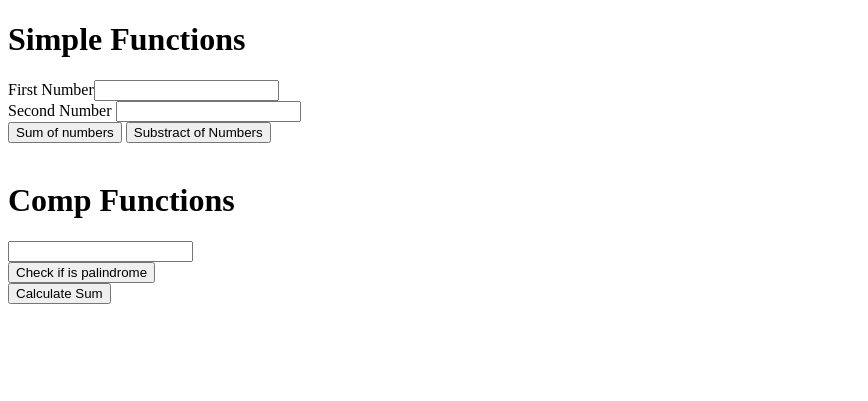
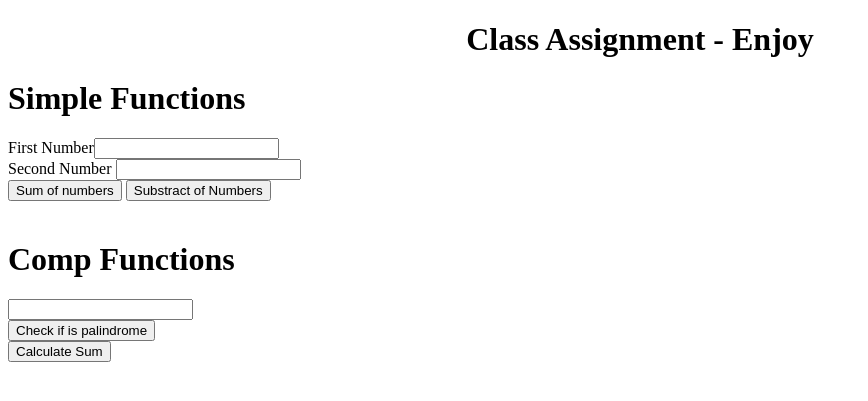
Before and after one commit to gilyasur/class_ass, a Flask app: page / in a window 1280 px wide. Shown: the top 401 px of the page, without its empty margins (0-868 px from the left). Run offline with Flask 2, Linux system fonts and the light colour scheme.

Commit message:
added headline in html

```diff
--- a/templates/index.html
+++ b/templates/index.html
@@ -8,8 +8,7 @@
     <script src="https://cdn.jsdelivr.net/npm/axios/dist/axios.min.js"></script>
   </head>
   <body>
-
-
+    <h1 style="text-align: center;">Class Assignment - Enjoy</h1>
     <h1>Simple Functions</h1>
     First Number<input id="sumNumber1" type="text" /><br />
     Second Number <input id="sumNumber2" type="text" /><br />
```
Also changed, not shown: README.md.
